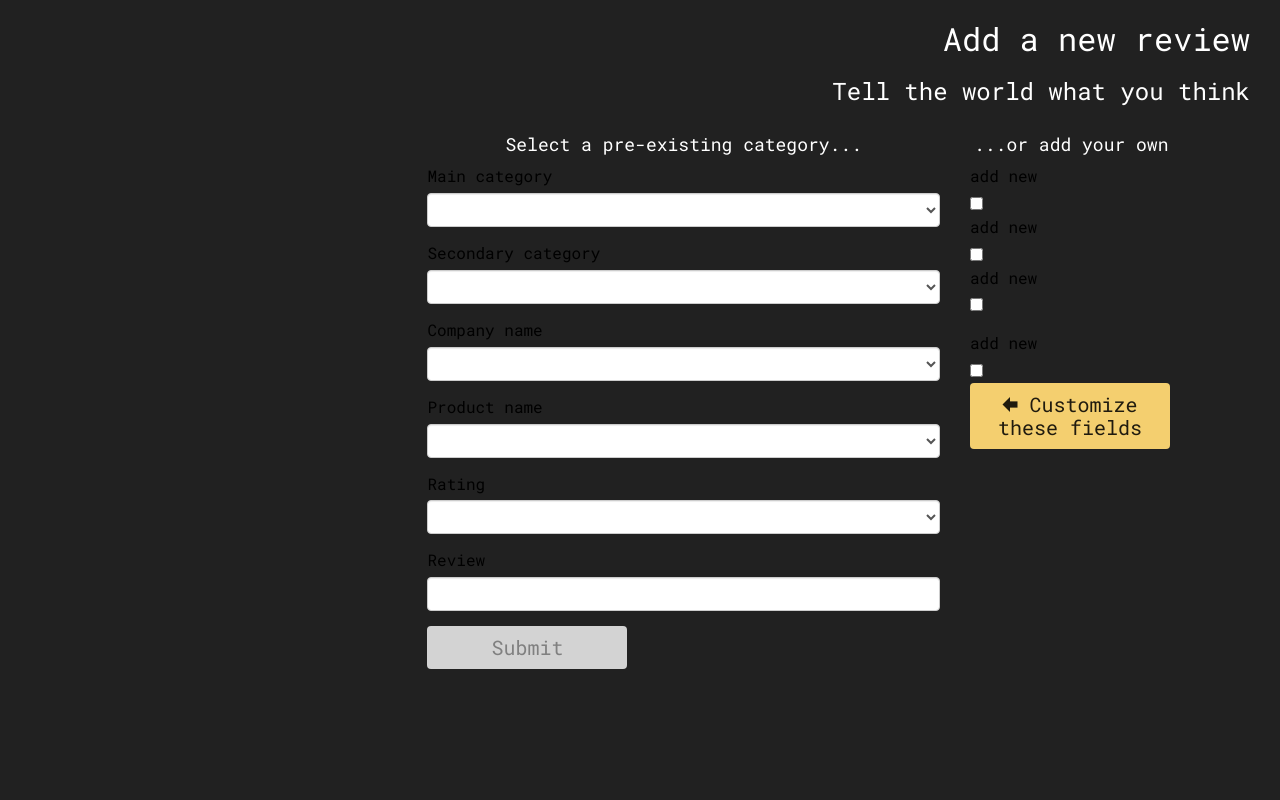
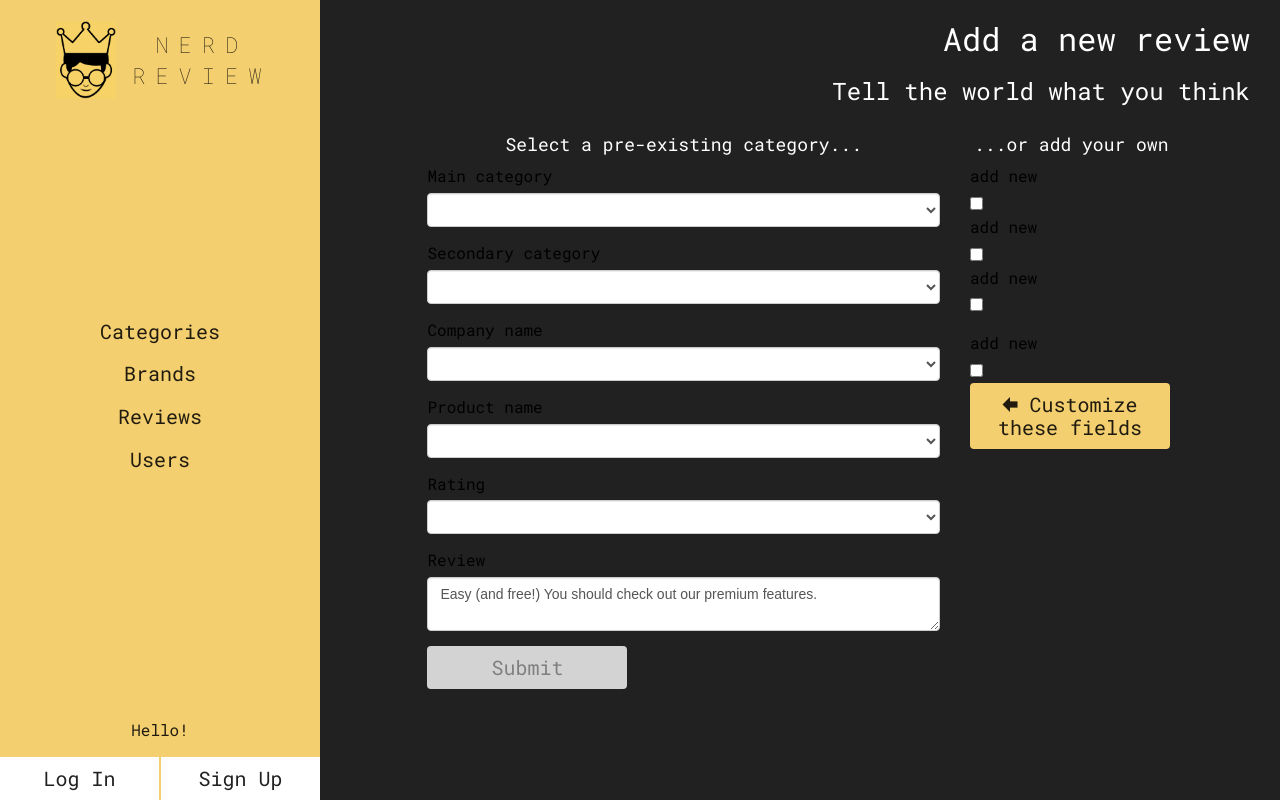
Before and after one commit to DigitalCrafts-September-2016-Cohort/team_freedom_nerdreview, a Flask app: page /product_review in a window 1280 px wide. Run offline with Flask 2, Linux system fonts and the light colour scheme; data that the repository does not hold is empty; some libraries are stand-ins or nearby versions.

Commit message:
installs tinymce textarea, fixes bug with navbar load on big screens

```diff
--- a/static/css/main.css
+++ b/static/css/main.css
@@ -596,6 +596,10 @@ MEDIA QUERIES
 
 @media screen and (min-width: 1000px) {
 
+    .nav-menu {
+        left: 0;
+    }
+
     .nav-menu-list {
         max-height: none;
     }
--- a/templates/layout.html
+++ b/templates/layout.html
@@ -151,6 +151,8 @@
         <script src="https://code.jquery.com/jquery-2.2.4.js" integrity="sha256-iT6Q9iMJYuQiMWNd9lDyBUStIq/8PuOW33aOqmvFpqI=" crossorigin="anonymous"></script>
         <script>if (!window.jQuery) { document.write('<script src="/static/js/jquery-3.1.1.min.js"><\/script>'); }</script>
         <script src="https://maxcdn.bootstrapcdn.com/bootstrap/3.3.7/js/bootstrap.min.js" integrity="sha384-Tc5IQib027qvyjSMfHjOMaLkfuWVxZxUPnCJA7l2mCWNIpG9mGCD8wGNIcPD7Txa" crossorigin="anonymous"></script>
+        <script src="//cdn.tinymce.com/4/tinymce.min.js"></script>
+        <script>tinymce.init({ selector:'textarea' });</script>
         <script type="text/javascript" src="https://cdnjs.cloudflare.com/ajax/libs/1000hz-bootstrap-validator/0.11.5/validator.js"></script>
         <script type="text/javascript" src="https://cdnjs.cloudflare.com/ajax/libs/1000hz-bootstrap-validator/0.11.5/validator.min.js"></script>
         <script type="text/javascript" src="/static/js/main.js"></script>
--- a/templates/product_review.html
+++ b/templates/product_review.html
@@ -86,7 +86,8 @@
             </div>
             <div class="form-group set-height">
                 <label for="review">Review</label>
-                <input id="review" class="form-control" type="text" name="review" value="{{review}}">
+                <textarea id="review" class="form-control" type="text" name="review" value="{{review}}">Easy (and free!) You should check out our premium features.</textarea>
+                <!-- <input id="review" class="form-control" type="text" name="review" value="{{review}}"> -->
             </div>
             <button class="nr-btn nr-success std-btn btn-rnd js-submit" type="submit" disabled="true">Submit</button>
         </form>
--- a/templates/product_review_new.html
+++ b/templates/product_review_new.html
@@ -193,7 +193,8 @@
 
                     <div class="form-group set-height">
                         <label for="review">Review</label>
-                        <input id="review" class="form-control" type="text" name="review" value="" required>
+                        <textarea id="review" class="form-control" type="text" name="review" value="{{review}}"></textarea>
+                        <!-- <input id="review" class="form-control" type="text" name="review" value="" required> -->
                     </div>
 
                     <button class="nr-btn nr-success std-btn btn-rnd js-submit" type="submit" formaction="/add_product_review">Submit</button>
```
Also changed, not shown: README.md, 1 other file.
